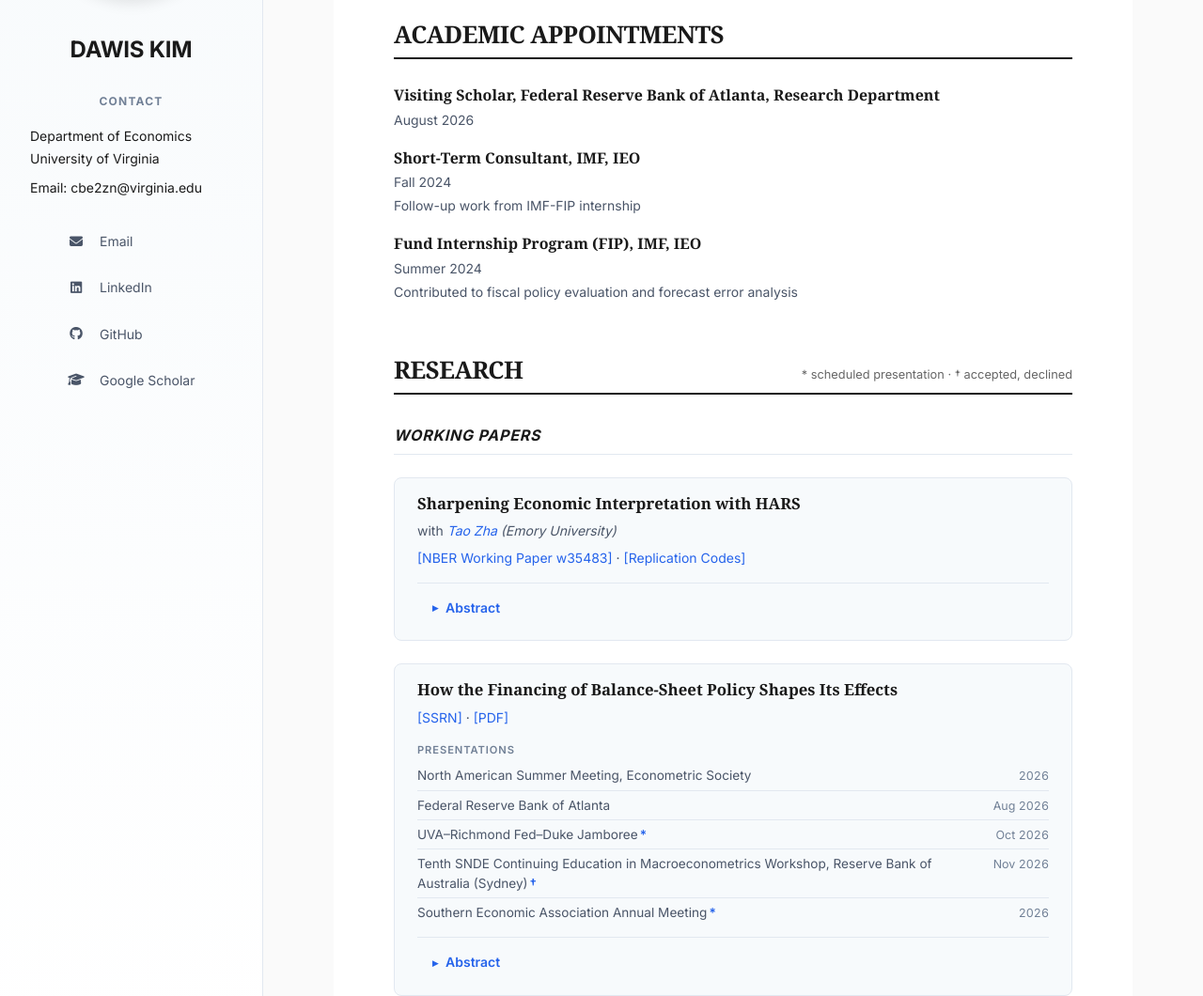
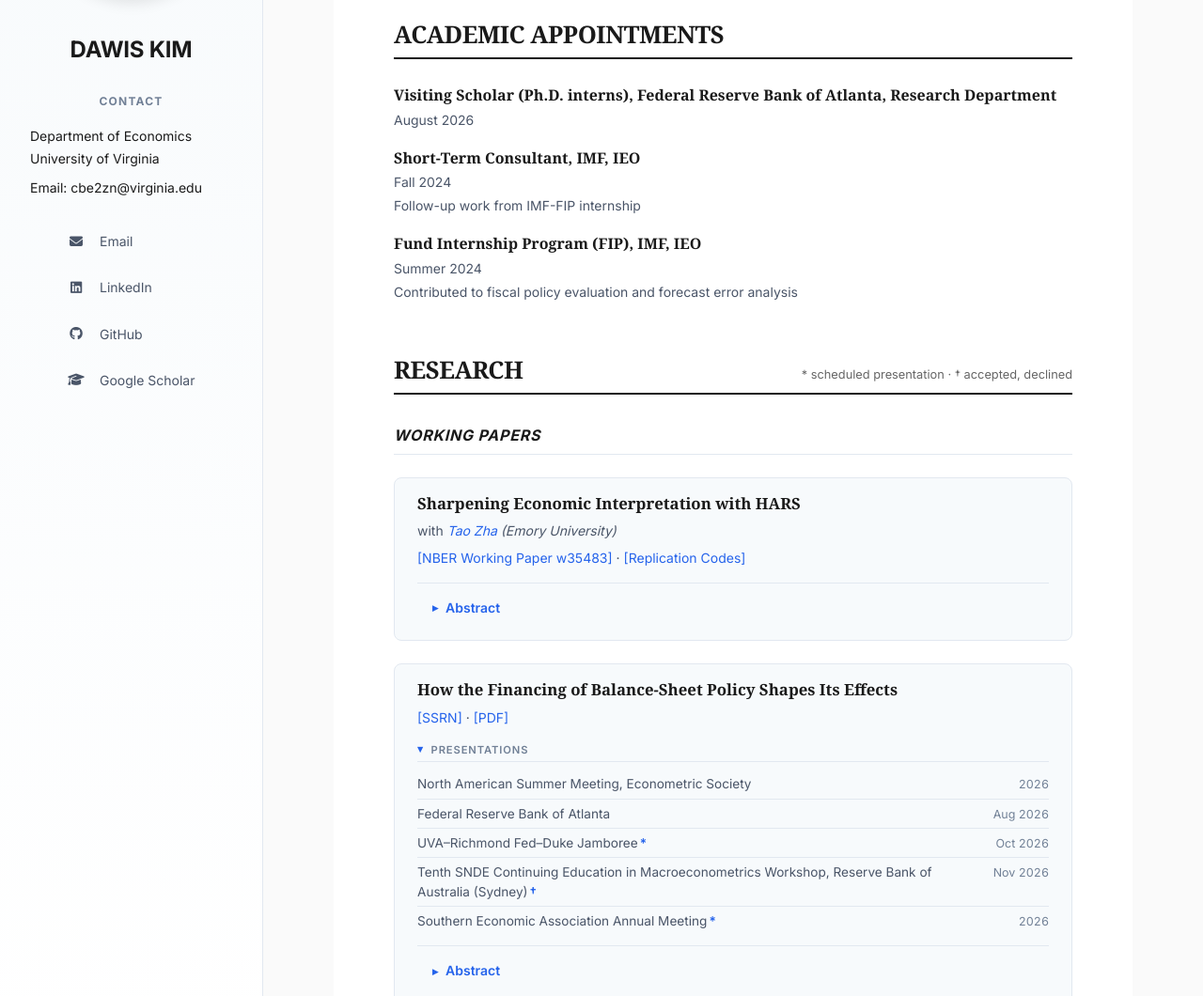
Before and after one commit to davidkim5707/website, a Jekyll site: the page built from index.md, in a window 1280 px wide and 1400 px high, cut to the strip 340-1400 px from the top of the window. Shown: the whole strip at 94% size. Built offline with Jekyll 4.4.1, drawn with Linux system fonts in a browser that asks for light colours; some web fonts are replaced.

Commit message:
Make JMP presentation list collapsible and separate its header
Wrap the list in a details element that is open by default, give the
Presentations header a rule and a rotating toggle marker, and note the
Atlanta Fed appointment as the Ph.D. interns program.

Co-Authored-By: Claude Opus 5 (1M context) <noreply@anthropic.com>

```diff
--- a/assets/css/style.css
+++ b/assets/css/style.css
@@ -463,15 +463,47 @@ dd.presentation-note {
     margin-top: var(--space-md);
 }
 
-.presentation-label {
-    display: block;
+summary.presentation-label {
+    cursor: pointer;
+    list-style: none;
+    display: flex;
+    align-items: center;
+    gap: var(--space-sm);
     font-family: var(--font-sans);
     font-size: 0.7rem;
     font-weight: 600;
     letter-spacing: 0.08em;
     text-transform: uppercase;
     color: var(--color-text-tertiary);
-    margin-bottom: var(--space-xs);
+    padding-bottom: var(--space-xs);
+    border-bottom: 1px solid var(--color-border);
+    margin-bottom: var(--space-sm);
+    transition: color var(--transition-fast);
+}
+
+summary.presentation-label::-webkit-details-marker {
+    display: none;
+}
+
+summary.presentation-label::before {
+    content: "\25B8";
+    font-size: 0.7rem;
+    line-height: 1;
+    color: var(--color-accent);
+    transition: transform var(--transition-base);
+}
+
+summary.presentation-label:hover {
+    color: var(--color-accent);
+}
+
+dd.presentation-note details[open] summary.presentation-label::before {
+    transform: rotate(90deg);
+}
+
+dd.presentation-note details:not([open]) summary.presentation-label {
+    margin-bottom: 0;
+    border-bottom-color: transparent;
 }
 
 ul.presentation-list {
--- a/index.md
+++ b/index.md
@@ -13,7 +13,7 @@ I am a PhD candidate in Economics at the University of Virginia. I study the mac
 {: #academic-appointments}
 
 <dl>
-  <dt>Visiting Scholar, Federal Reserve Bank of Atlanta, Research Department</dt>
+  <dt>Visiting Scholar (Ph.D. interns), Federal Reserve Bank of Atlanta, Research Department</dt>
   <dd>August 2026</dd>
 </dl>
 
@@ -52,14 +52,16 @@ I am a PhD candidate in Economics at the University of Virginia. I study the mac
   <dt>How the Financing of Balance-Sheet Policy Shapes Its Effects</dt>
   <dd><a href="https://papers.ssrn.com/sol3/papers.cfm?abstract_id=7214338">[SSRN]</a> &middot; <a href="https://www.dropbox.com/scl/fi/w2dak1iipdy4sewxy6xnw/jmp_dawis.pdf?rlkey=hubsqx7d18fwqsx0a7iknbm7a&raw=1">[PDF]</a></dd>
   <dd class="presentation-note">
-    <span class="presentation-label">Presentations</span>
-    <ul class="presentation-list">
-      <li><span class="pres-venue">North American Summer Meeting, Econometric Society</span><span class="pres-date">2026</span></li>
-      <li><span class="pres-venue">Federal Reserve Bank of Atlanta</span><span class="pres-date">Aug 2026</span></li>
-      <li><span class="pres-venue">UVA&ndash;Richmond Fed&ndash;Duke Jamboree<span class="pres-mark">*</span></span><span class="pres-date">Oct 2026</span></li>
-      <li><span class="pres-venue">Tenth SNDE Continuing Education in Macroeconometrics Workshop, Reserve Bank of Australia (Sydney)<span class="pres-mark">&dagger;</span></span><span class="pres-date">Nov 2026</span></li>
-      <li><span class="pres-venue">Southern Economic Association Annual Meeting<span class="pres-mark">*</span></span><span class="pres-date">2026</span></li>
-    </ul>
+    <details open>
+      <summary class="presentation-label">Presentations</summary>
+      <ul class="presentation-list">
+        <li><span class="pres-venue">North American Summer Meeting, Econometric Society</span><span class="pres-date">2026</span></li>
+        <li><span class="pres-venue">Federal Reserve Bank of Atlanta</span><span class="pres-date">Aug 2026</span></li>
+        <li><span class="pres-venue">UVA&ndash;Richmond Fed&ndash;Duke Jamboree<span class="pres-mark">*</span></span><span class="pres-date">Oct 2026</span></li>
+        <li><span class="pres-venue">Tenth SNDE Continuing Education in Macroeconometrics Workshop, Reserve Bank of Australia (Sydney)<span class="pres-mark">&dagger;</span></span><span class="pres-date">Nov 2026</span></li>
+        <li><span class="pres-venue">Southern Economic Association Annual Meeting<span class="pres-mark">*</span></span><span class="pres-date">2026</span></li>
+      </ul>
+    </details>
   </dd>
   <dd class="abstract-toggle">
     <details>
```
